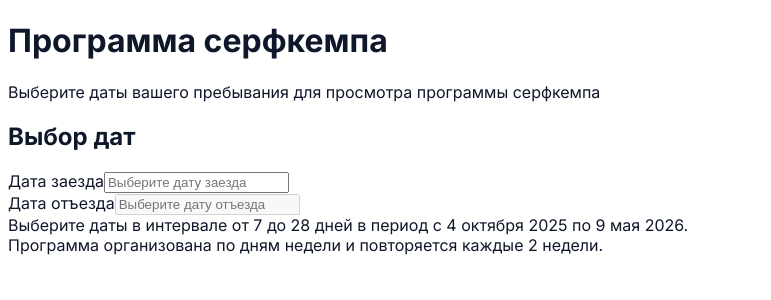
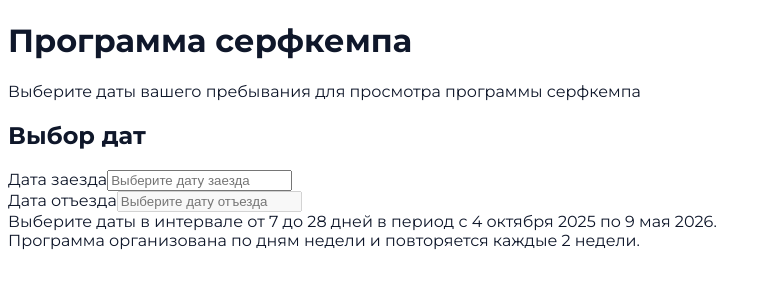
Before and after one commit to nixonvitson/surfbreakcamp, a Next.js app: page / in a window 1280 px wide. Shown: the top 300 px of the page, without its empty margins (0-771 px from the left). Built offline with nearby package versions, Linux system fonts and the light colour scheme.

Commit message:
"Montserrat" font insted of "Inter"

```diff
--- a/src/app/layout.tsx
+++ b/src/app/layout.tsx
@@ -1,9 +1,9 @@
 import React from 'react';
 import './globals.css';
 import type { Metadata } from 'next';
-import { Inter } from 'next/font/google';
+import { Montserrat } from 'next/font/google';
 
-const inter = Inter({ subsets: ['latin', 'cyrillic'] });
+const inter = Montserrat({ subsets: ['latin', 'cyrillic'] });
 
 export const metadata: Metadata = {
   title: 'Surfbreak - Календарь программы',
```
